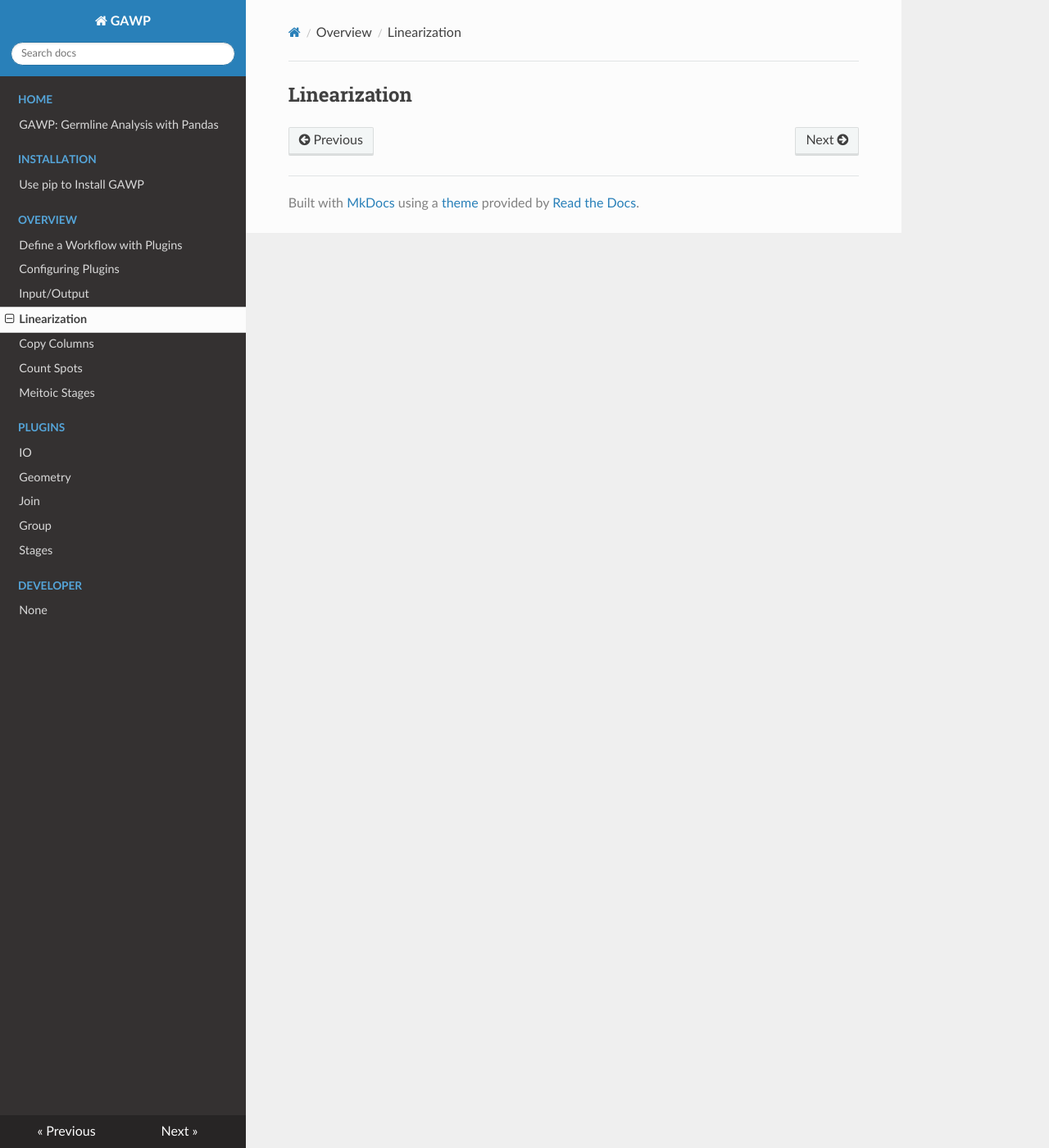
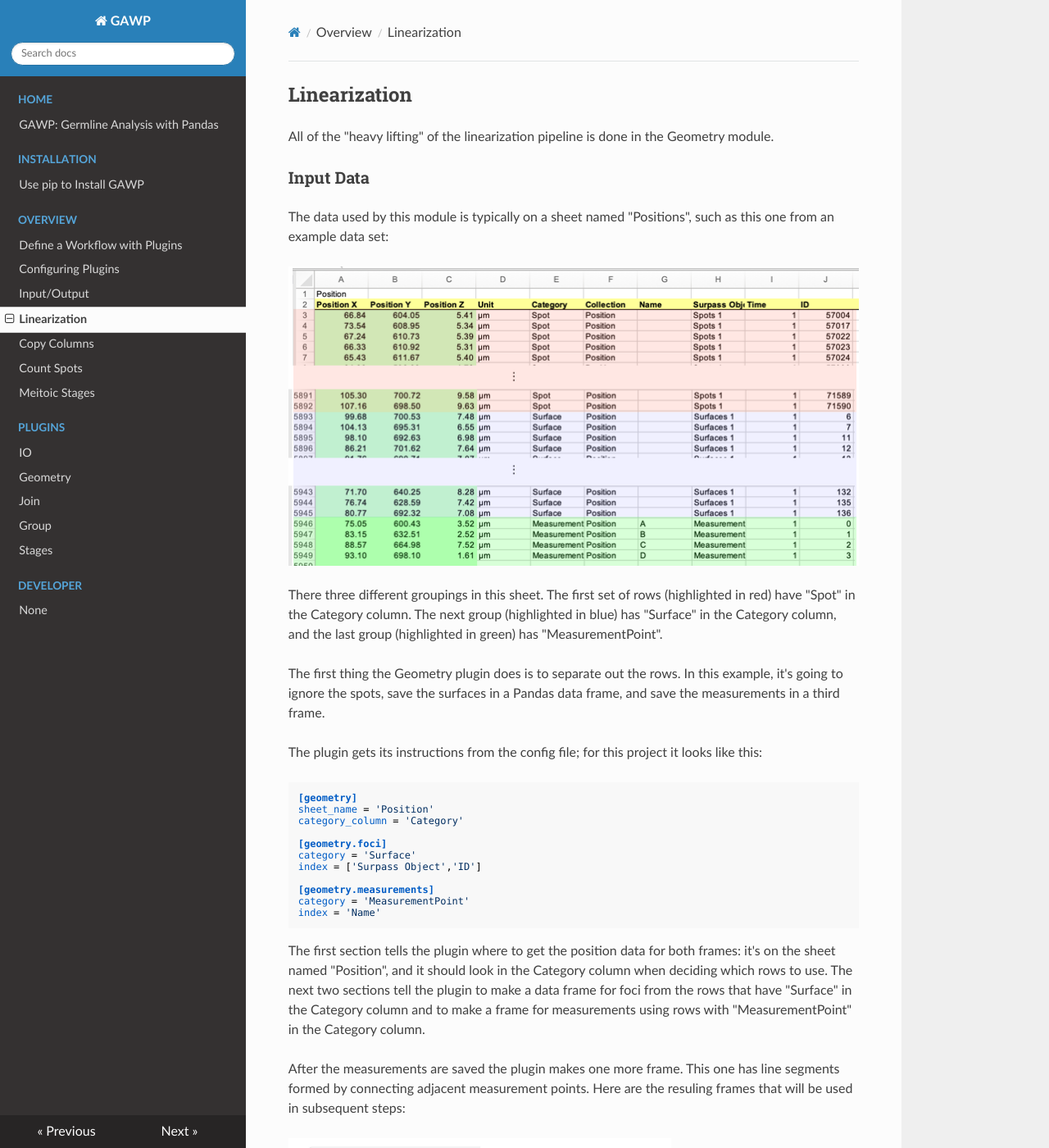
Before and after one commit to conery/gawp, an MkDocs documentation site: the page built from docs/intro_geometry.md, in a window 1280 px wide and 1400 px high. Shown: the whole window at 82% size. Built offline with MkDocs 1.6.1, drawn with Linux system fonts in a browser that asks for light colours; nearby versions of some CDN libraries; some of the changed text lies outside the part shown.

Commit message:
Add overview of geometry plugin to docs

````diff
--- a/docs/intro_geometry.md
+++ b/docs/intro_geometry.md
@@ -1 +1,59 @@
 ## Linearization
+
+All of the "heavy lifting" of the linearization pipeline is done in the Geometry module.
+
+### Input Data
+
+The data used by this module is typically on a sheet named "Positions", such as this one from an example data set:
+
+<img src="../images/geo_sheet.png" style="zoom:100%" />
+
+There three different groupings in this sheet.
+The first set of rows (highlighted in red) have "Spot" in the Category column.
+The next group (highlighted in blue) has "Surface" in the Category column, and the last group (highlighted in green) has "MeasurementPoint".
+
+The first thing the Geometry plugin does is to separate out the rows.
+In this example, it's going to ignore the spots, save the surfaces in a Pandas data frame, and save the measurements in a third frame.
+
+The plugin gets its instructions from the config file; for this project it looks like this:
+
+```
+[geometry]
+sheet_name = 'Position'
+category_column = 'Category'
+
+[geometry.foci]
+category = 'Surface'
+index = ['Surpass Object','ID']
+
+[geometry.measurements]
+category = 'MeasurementPoint'
+index = 'Name'
+```
+
+The first section tells the plugin where to get the position data for both frames:  it's on the sheet named "Position", and it should look in the Category column when deciding which rows to use.
+The next two sections tell the plugin to make a data frame for foci from the rows that have "Surface" in the Category column and to make a frame for measurements using rows with "MeasurementPoint" in the Category column.
+
+After the measurements are saved the plugin makes one more frame.
+This one has line segments formed by connecting adjacent measurement points.
+Here are the resuling frames that will be used in subsequent steps:
+
+<img src="../images/geo_frames.png" style="zoom:70%" />
+
+### Algorithm
+
+The key step in the linearization algorithm is to compute all possible distances.
+We can do this by making a table that has every combination of data point and line segment:
+
+<img src="../images/geo_cross.png" style="zoom:85%" />
+
+The next steps are:
+
+- compute the distances and add them to the cross product frame.
+- group the rows by IDs
+- find the minimum distance in each group
+
+The final result is a data frame that has one row for each nucleus.
+In that row are the name of the nearest line segment, the point where a line from the nucleus intersects the line segment, and the total length of a path from the first measurement point up to the intersection point.
+
+<img src="../images/geo_final.png" style="zoom:100%" />
````
Also changed, not shown: docs/images/geo_cross.png (added), docs/images/geo_final.png (added), docs/images/geo_frames.png (added), docs/images/geo_sheet.png (added).
